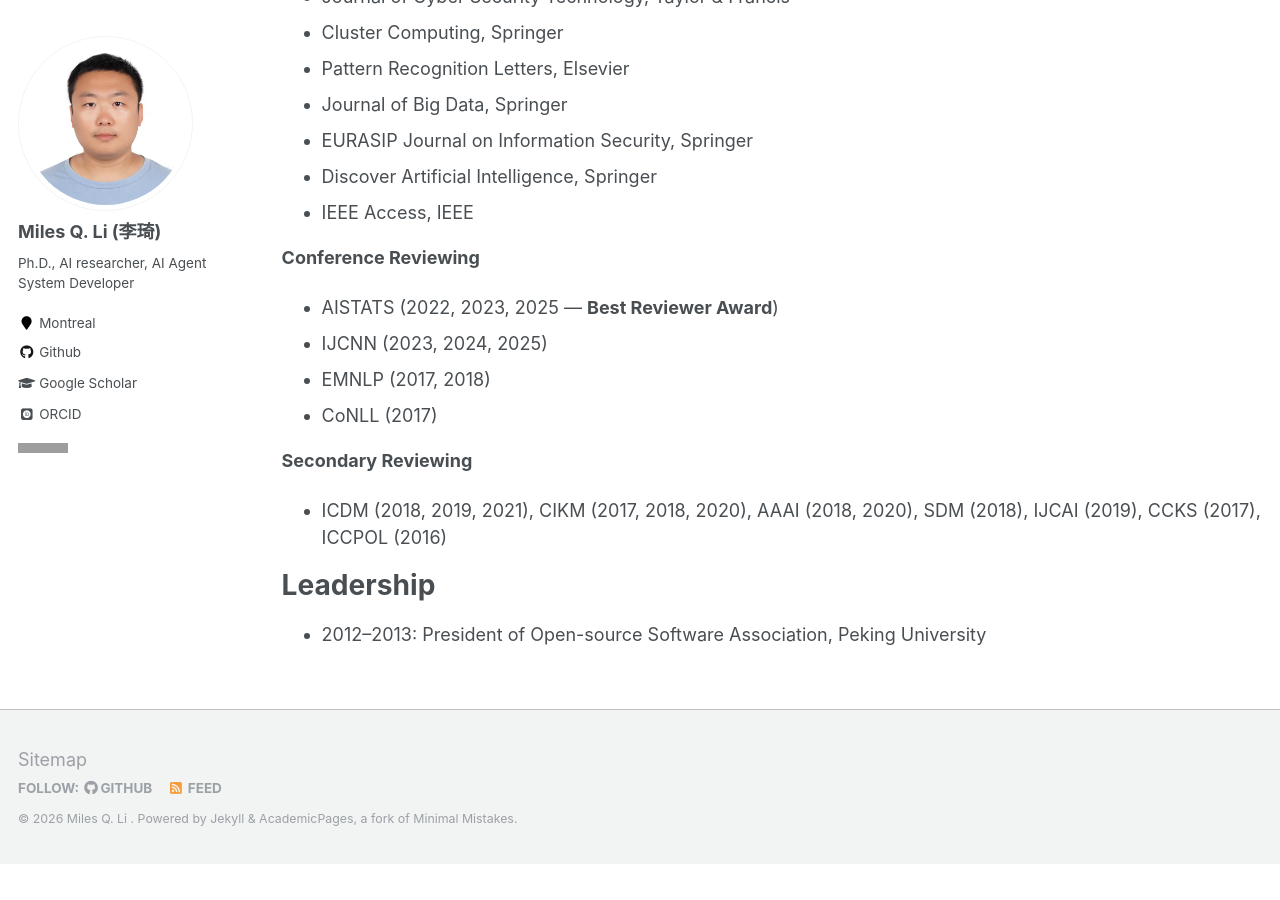
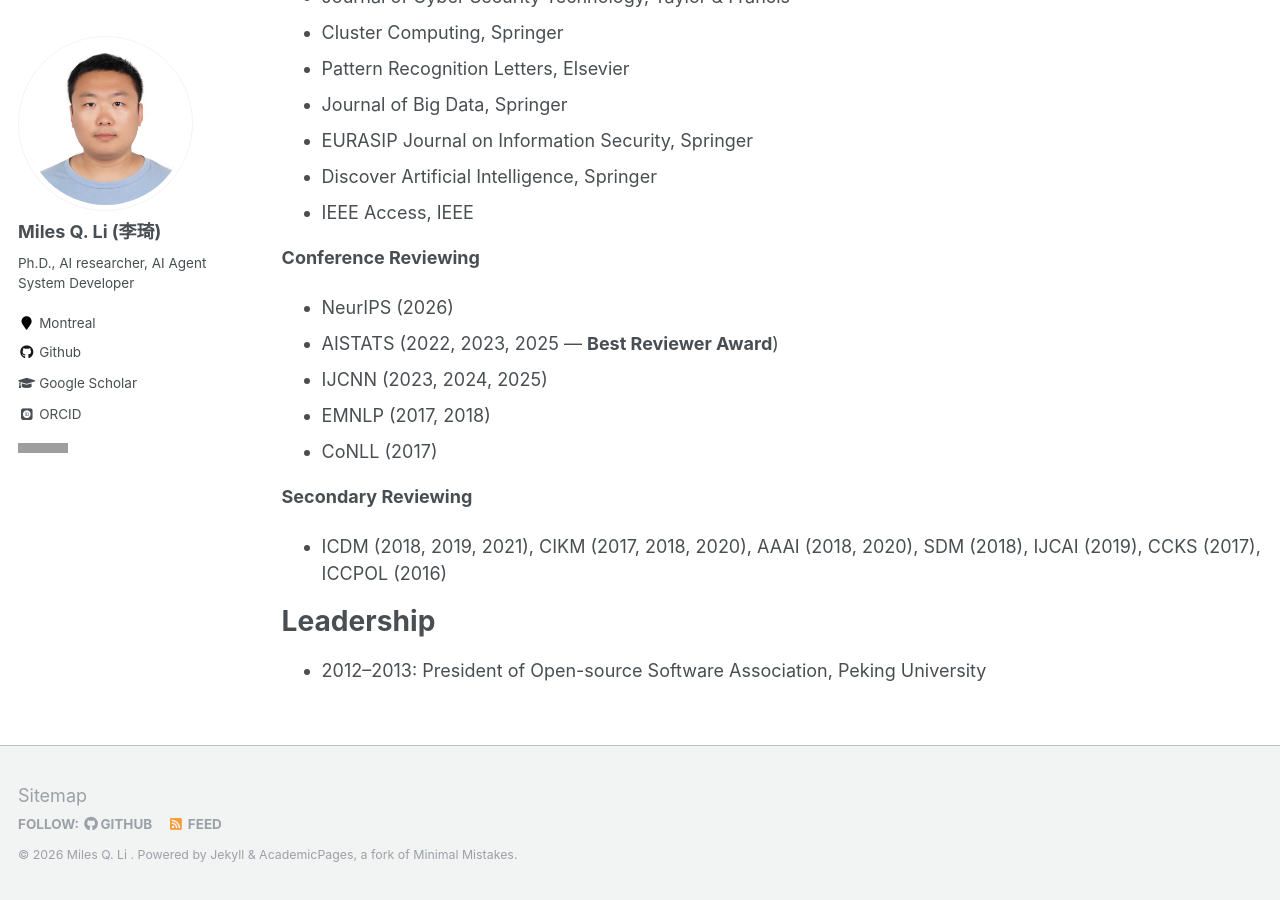
Before and after one commit to MilesQLi/milesqli.github.io, a Jekyll site: the page built from _pages/cv.md, in a window 1280 px wide and 900 px high, scrolled down 3904 px. Built offline with Jekyll 4.4.1, drawn with Linux system fonts in a browser that asks for light colours; some web fonts are replaced; a script that is not in the unit is left out; before the commit the page ends 4768 px from its top, so only the background shows below that; grey boxes are pictures that could not be loaded.

Commit message:
Add NeurIPS 2026 to conference reviewing list

```diff
--- a/_pages/cv.md
+++ b/_pages/cv.md
@@ -84,6 +84,7 @@ Service
 
 **Conference Reviewing**
 
+* NeurIPS (2026)
 * AISTATS (2022, 2023, 2025 --- **Best Reviewer Award**)
 * IJCNN (2023, 2024, 2025)
 * EMNLP (2017, 2018)
```
